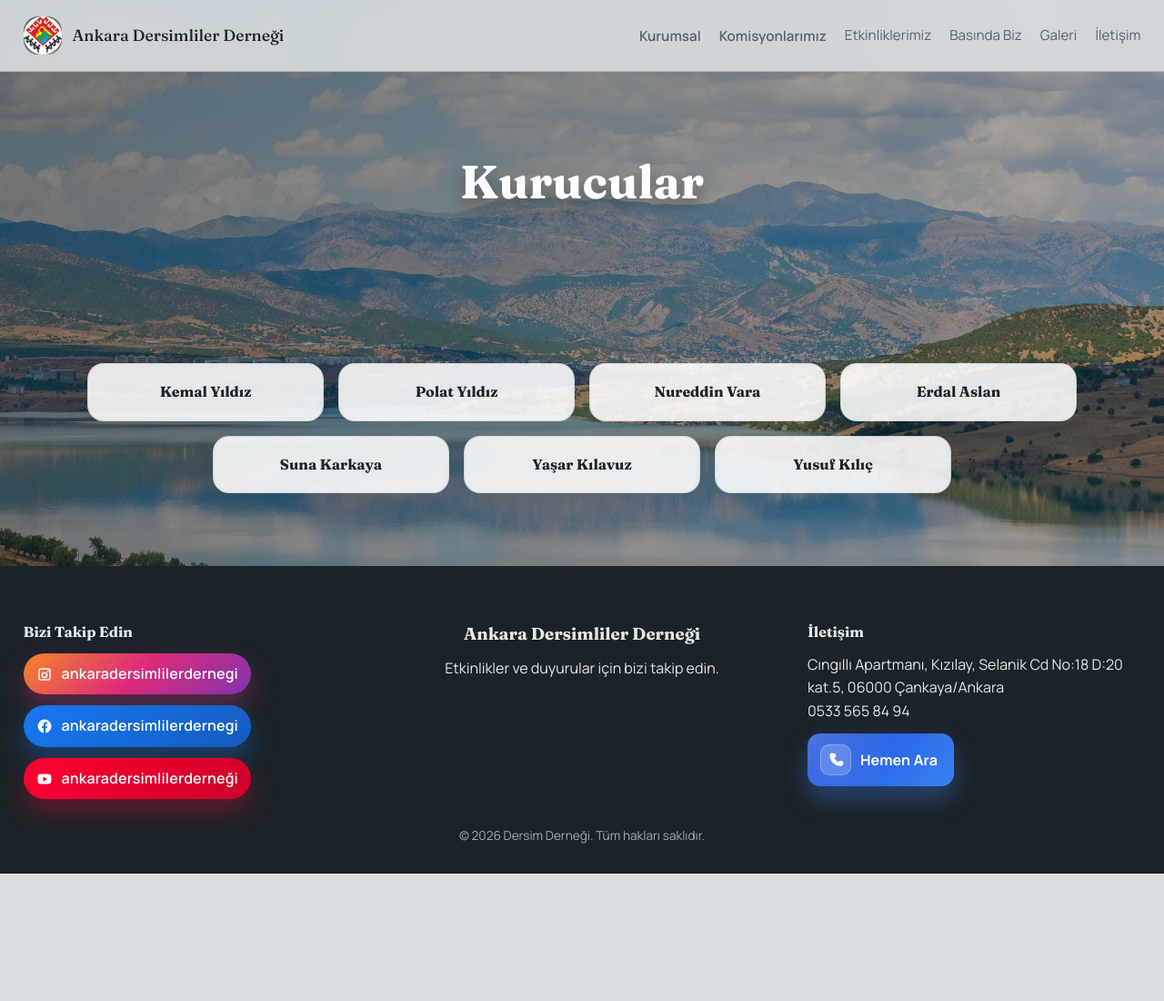
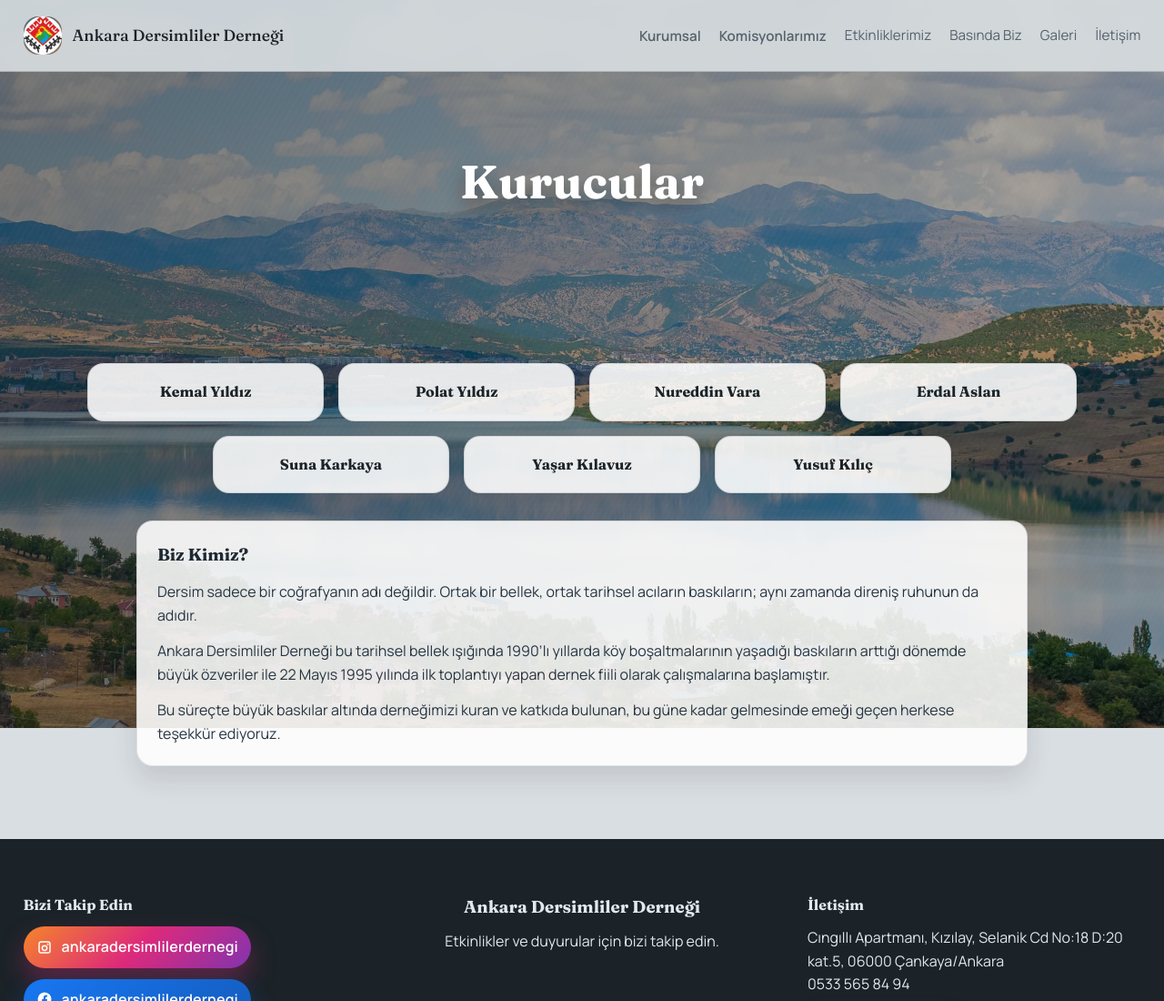
Before and after one commit to babylon1945/dersimm, a plain HTML site: page public/kurucular.html in a window 1280 px wide. Shown: the top 1100 px of the page at 91% size. Before the commit the page ends 960 px from the top, so only its background shows below. Drawn offline with Linux system fonts and the light colour scheme.

Commit message:
kurucular güncelleme

```diff
--- a/public/kurucular.html
+++ b/public/kurucular.html
@@ -95,6 +95,22 @@
             <div class="founder-card">Yaşar Kılavuz</div>
             <div class="founder-card">Yusuf Kılıç</div>
           </div>
+          <article class="founders-about reveal">
+            <h3>Biz Kimiz?</h3>
+            <p>
+              Dersim sadece bir coğrafyanın adı değildir. Ortak bir bellek, ortak tarihsel acıların baskıların; aynı
+              zamanda direniş ruhunun da adıdır.
+            </p>
+            <p>
+              Ankara Dersimliler Derneği bu tarihsel bellek ışığında 1990’lı yıllarda köy boşaltmalarının yaşadığı
+              baskıların arttığı dönemde büyük özveriler ile 22 Mayıs 1995 yılında ilk toplantıyı yapan dernek fiili
+              olarak çalışmalarına başlamıştır.
+            </p>
+            <p>
+              Bu süreçte büyük baskılar altında derneğimizi kuran ve katkıda bulunan, bu güne kadar gelmesinde emeği
+              geçen herkese teşekkür ediyoruz.
+            </p>
+          </article>
         </div>
       </section>
     </main>
--- a/public/styles.css
+++ b/public/styles.css
@@ -678,6 +678,30 @@ button:active,
   box-shadow: 0 14px 28px rgba(27, 35, 40, 0.12);
   font-family: var(--font-head);
   width: 260px;
+}
+
+.founders-about {
+  max-width: 980px;
+  margin: 30px auto 0;
+  padding: 22px;
+  background: rgba(255, 255, 255, 0.88);
+  border: 1px solid rgba(27, 35, 40, 0.12);
+  border-radius: 18px;
+  box-shadow: 0 14px 28px rgba(27, 35, 40, 0.12);
+  display: grid;
+  gap: 12px;
+}
+
+.founders-about h3 {
+  margin: 0;
+  font-family: var(--font-head);
+  color: #1f2a33;
+}
+
+.founders-about p {
+  margin: 0;
+  color: #263542;
+  line-height: 1.65;
 }
 
 .memorial-grid {
```
Also changed, not shown: public/etkinliklerimiz.html (+24 -4 lines).
